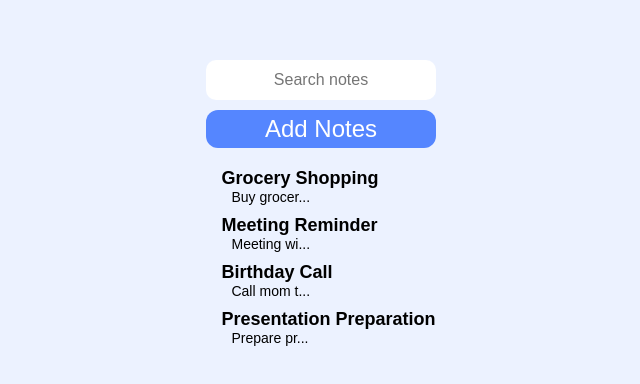
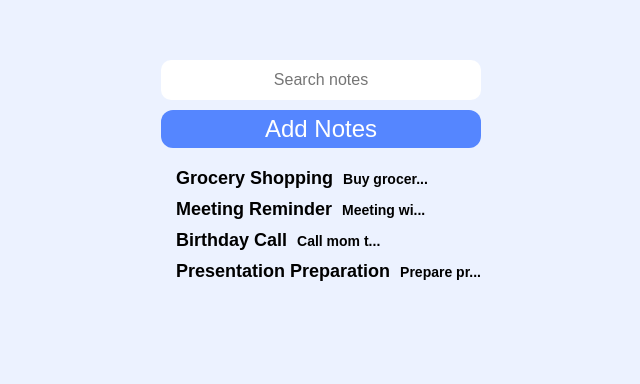
Before and after one commit to Whizfarsh/note-taking-app, a React (Create React App) app: page / in a window 1280 px wide. Shown: the part 196-580 px from the top of the page, without its empty margins (191-831 px from the left). Built offline with nearby package versions, Linux system fonts and the light colour scheme; the HTML template or start-up script is replaced by a standard one.

Commit message:
update and edit note functionality added

```diff
--- a/src/App.js
+++ b/src/App.js
@@ -41,6 +41,7 @@ function NoteApp() {
 
 	const [showAddNote, setShowAddNote] = useState(false);
 	const [noteSelected, setNoteSeleted] = useState(null);
+	const [showUpdateNote, setShowNoteUpdate] = useState(false);
 
 	function handleAddNote(note) {
 		setNotes((notes) => [...notes, note]);
@@ -50,12 +51,25 @@ function NoteApp() {
 	function handleAddNoteToggle() {
 		setShowAddNote((show) => !show);
 		setNoteSeleted(null);
+		setShowNoteUpdate(false);
+	}
+
+	function handleDelete(id) {
+		setNotes(notes.filter((note) => id !== note.id));
+		setShowNoteUpdate(false);
+	}
+
+	function handleEdit(id) {
+		const selectedNote = notes.map((note) => note?.id === id);
+		setNoteSeleted(selectedNote);
+		setShowNoteUpdate((show) => !show);
 	}
 
 	function handleNoteSelection(note) {
 		setNoteSeleted((noteId) => (noteId?.id === note.id ? null : note));
 		setShowAddNote(false);
 	}
+
 	return (
 		<div className="noteapp">
 			<NoteLists
@@ -63,15 +77,25 @@ function NoteApp() {
 				onAddNoteToggle={handleAddNoteToggle}
 				onSelection={handleNoteSelection}
 				noteSelected={noteSelected}
+				onDelete={handleDelete}
+				onEdit={handleEdit}
 			/>
 			{showAddNote && (
 				<NoteContentAdd onAddNote={handleAddNote} onShow={showAddNote} />
 			)}
+			{showUpdateNote && <NoteOption note={noteSelected} />}
 		</div>
 	);
 }
 
-function NoteLists({ notes, onAddNoteToggle, onSelection, noteSelected }) {
+function NoteLists({
+	notes,
+	onAddNoteToggle,
+	onSelection,
+	noteSelected,
+	onDelete,
+	onEdit,
+}) {
 	return (
 		<div className="notelists">
 			<input type="text" placeholder="Search notes" />
@@ -84,6 +108,8 @@ function NoteLists({ notes, onAddNoteToggle, onSelection, noteSelected }) {
 						note={note}
 						onSelection={onSelection}
 						noteSelected={noteSelected}
+						onDelete={onDelete}
+						onEdit={onEdit}
 						key={note.id}
 					/>
 				))}
@@ -92,14 +118,24 @@ function NoteLists({ notes, onAddNoteToggle, onSelection, noteSelected }) {
 	);
 }
 
-function Note({ note, onSelection, noteSelected }) {
+function Note({ note, onSelection, noteSelected, onDelete, onEdit }) {
 	const isSelected = noteSelected?.id === note.id;
-	// console.log(isSelected);
 	return (
-		<div className={isSelected ? "selected" : ""}>
-			<li onClick={() => onSelection(note)}>{note.title}</li>
-			<span>{note.content.slice(0, 10)}...</span>
-		</div>
+		<>
+			<li
+				className={isSelected ? "selected" : ""}
+				onClick={() => onSelection(note)}
+			>
+				{note.title}
+				<span>{note.content.slice(0, 10)}...</span>
+				{isSelected && (
+					<div className="note-option">
+						<p onClick={() => onEdit(note.id)}>Edit</p>
+						<p onClick={() => onDelete(note.id)}>Delete</p>
+					</div>
+				)}
+			</li>
+		</>
 	);
 }
 
@@ -127,7 +163,6 @@ function NoteContentAdd({ onAddNote }) {
 
 	return (
 		<div className="note-content">
-			{/* <h3>Title</h3> */}
 			<form className="form-add" onSubmit={handleSubmit}>
 				<input
 					className="title"
@@ -147,3 +182,20 @@ function NoteContentAdd({ onAddNote }) {
 		</div>
 	);
 }
+
+function NoteOption({ note }) {
+	return (
+		<div>
+			<form className="form-add">
+				<input
+					className="title"
+					type="text"
+					placeholder={note?.title}
+					value={note?.title}
+				/>
+				<input type="text" placeholder={note?.content} value={note?.content} />
+				<button className="button">Update</button>
+			</form>
+		</div>
+	);
+}
```
